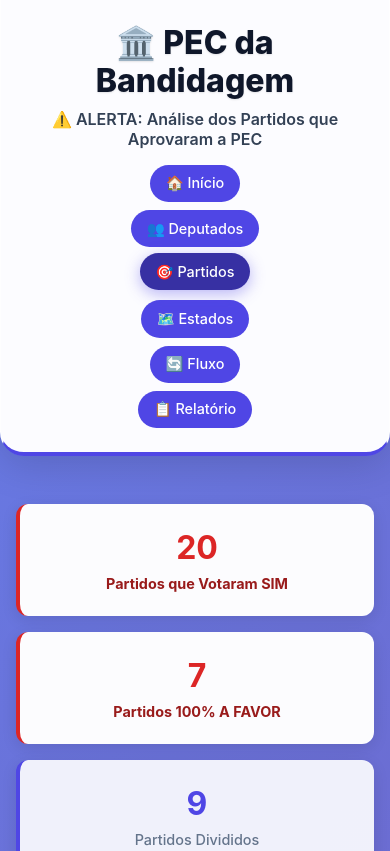
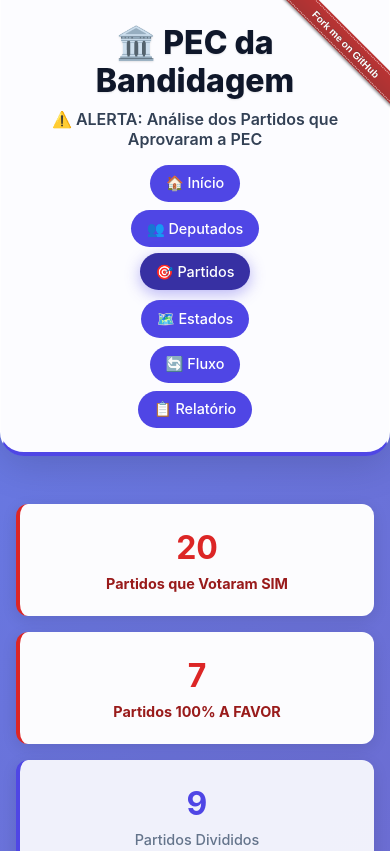
Before and after one commit to fcavalcantirj/pec-bandidagem, a website: page partidos.html in a window 390 px wide. Shown: the top 851 px of the page. Drawn offline with nearby package versions, Linux system fonts and the light colour scheme.

Commit message:
Fix GitHub ribbon consistency - use standard implementation across all pages

```diff
--- a/partidos.html
+++ b/partidos.html
@@ -349,42 +349,61 @@
             color: white;
         }
 
+        /* GitHub fork ribbon - classic style */
         .github-fork-ribbon {
+            width: 12.1em;
+            height: 12.1em;
             position: fixed;
+            overflow: hidden;
             top: 0;
             right: 0;
             z-index: 9999;
-            width: 200px;
-            height: 200px;
             pointer-events: none;
+            font-size: 13px;
+            text-decoration: none;
+            text-indent: -999999px;
+            opacity: 0.9;
         }
 
-        .github-fork-ribbon a {
-            position: absolute;
-            top: 50px;
-            right: -50px;
-            width: 200px;
-            height: 40px;
-            background: #a00;
-            background-image: linear-gradient(to bottom, rgba(0, 0, 0, 0), rgba(0, 0, 0, 0.15));
-            color: white;
-            text-decoration: none;
-            text-align: center;
-            line-height: 40px;
-            font-size: 14px;
-            font-weight: bold;
-            transform: rotate(45deg);
-            box-shadow: 0 4px 15px rgba(0, 0, 0, 0.5);
-            transition: all 0.3s ease;
-            pointer-events: auto;
-            border: 2px solid rgba(255, 255, 255, 0.7);
+        .github-fork-ribbon:hover, .github-fork-ribbon:active {
+            background-color: rgba(0, 0, 0, 0.0);
         }
 
-        .github-fork-ribbon a:hover {
-            background: #800;
-            background-image: linear-gradient(to bottom, rgba(0, 0, 0, 0), rgba(0, 0, 0, 0.25));
-            box-shadow: 0 6px 20px rgba(0, 0, 0, 0.6);
-            transform: rotate(45deg) scale(1.05);
+        .github-fork-ribbon:before, .github-fork-ribbon:after {
+            position: absolute;
+            display: block;
+            width: 15.38em;
+            height: 1.54em;
+            top: 3.23em;
+            right: -3.23em;
+            box-sizing: content-box;
+            transform: rotate(45deg);
+        }
+
+        .github-fork-ribbon:before {
+            content: "";
+            padding: .38em 0;
+            background-color: #a00;
+            background-image: linear-gradient(to bottom, rgba(0, 0, 0, 0), rgba(0, 0, 0, 0.15));
+            box-shadow: 0 .15em .23em 0 rgba(0, 0, 0, 0.5);
+            pointer-events: auto;
+        }
+
+        .github-fork-ribbon:after {
+            content: attr(data-ribbon);
+            color: #fff;
+            font: 700 1em "Helvetica Neue", Helvetica, Arial, sans-serif;
+            line-height: 1.54em;
+            text-decoration: none;
+            text-shadow: 0 -.08em rgba(0, 0, 0, 0.5);
+            text-align: center;
+            text-indent: 0;
+            padding: .15em 0;
+            margin: .15em 0;
+            border-width: .08em 0;
+            border-style: dotted;
+            border-color: #fff;
+            border-color: rgba(255, 255, 255, 0.7);
         }
 
         @media (max-width: 768px) {
@@ -407,15 +426,8 @@
             }
 
             .github-fork-ribbon {
-                width: 150px;
-                height: 150px;
-            }
-
-            .github-fork-ribbon a {
-                width: 150px;
-                font-size: 12px;
-                top: 40px;
-                right: -40px;
+                font-size: 11px;
+                opacity: 0.8;
             }
         }
         /* Mobile landscape optimization */
@@ -481,9 +493,10 @@
                 min-width: 200px !important;
             }
 
-            /* Hide GitHub fork ribbon on very small screens */
+            /* GitHub fork ribbon mobile adjustment */
             .github-fork-ribbon {
-                display: none !important;
+                font-size: 10px;
+                opacity: 0.8;
             }
         }
 
```
